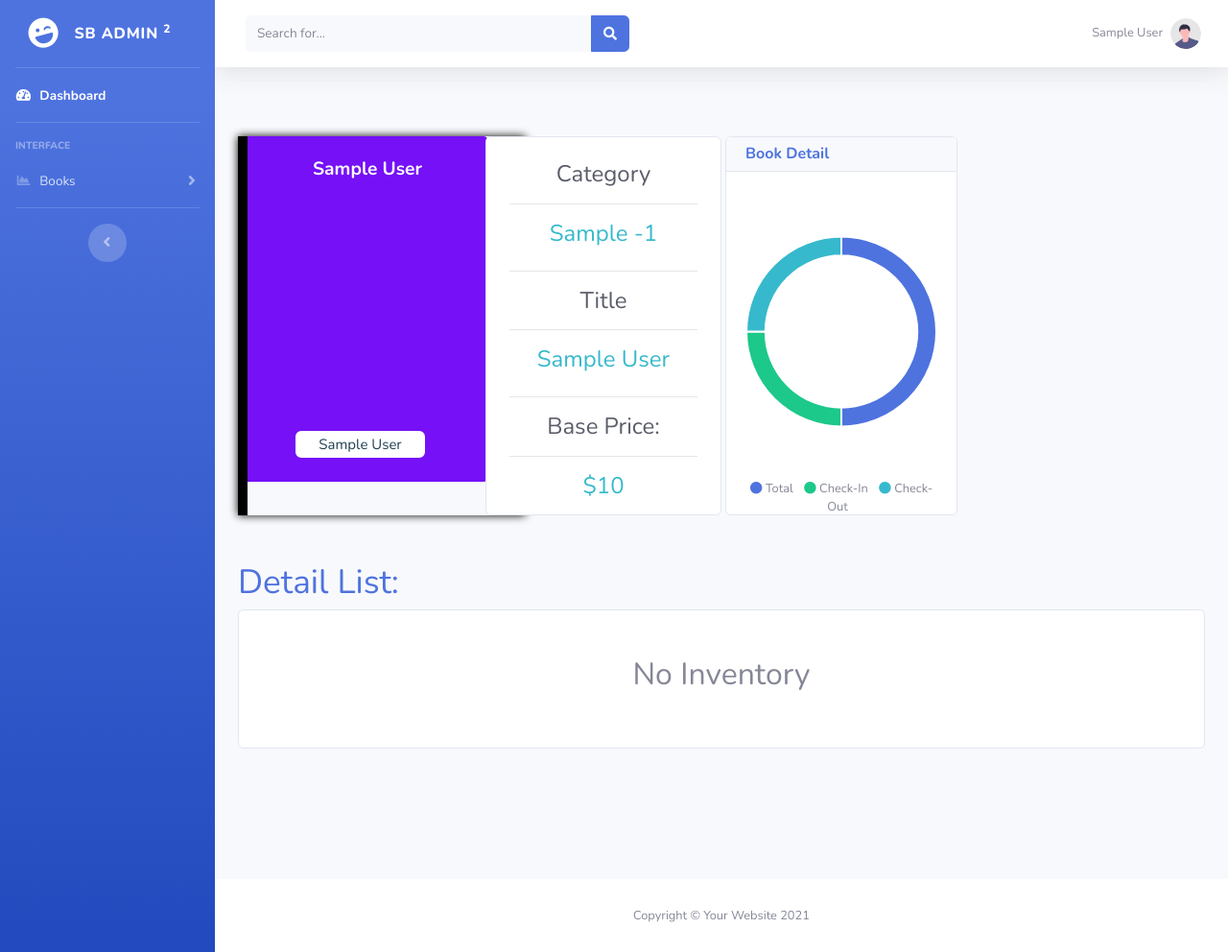
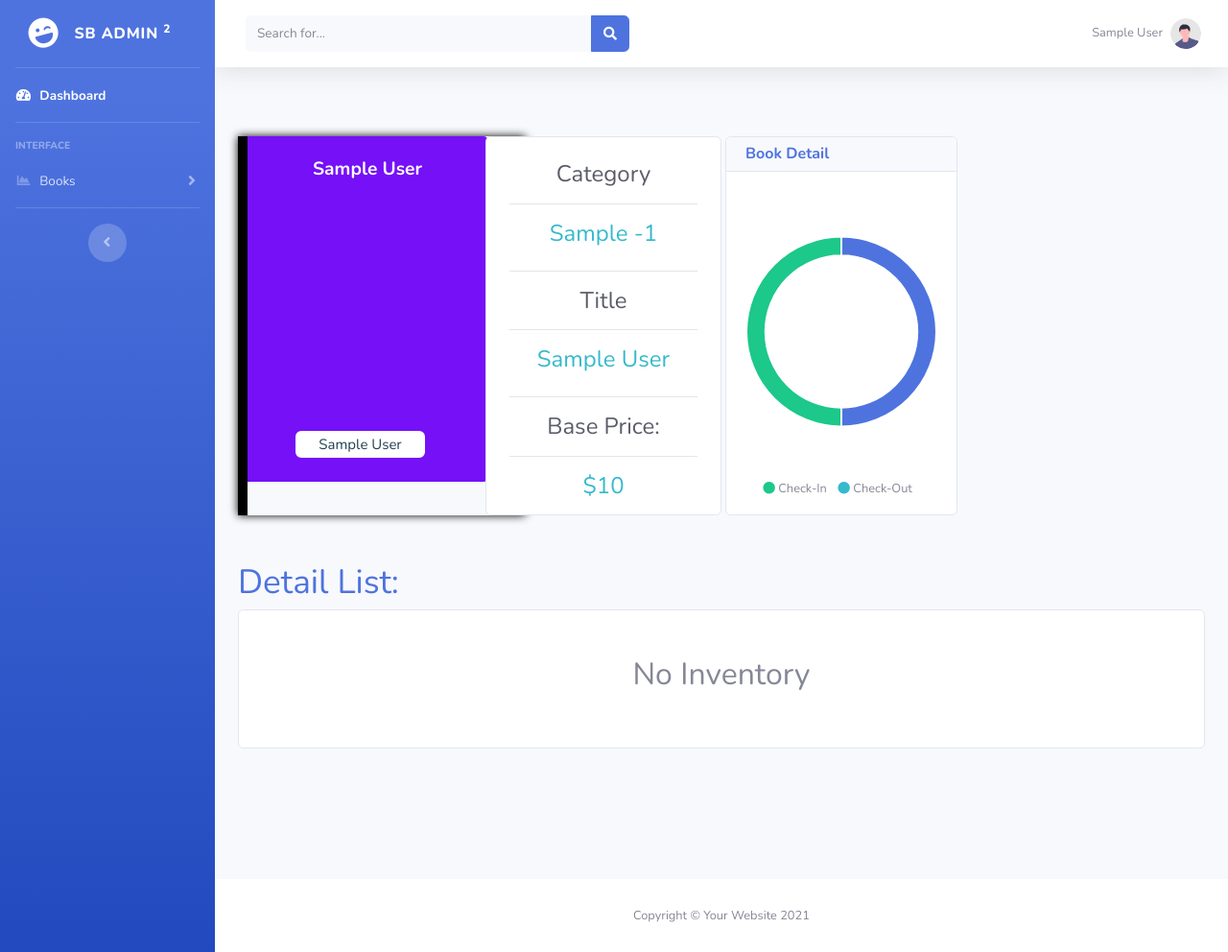
Before and after one commit to immortal-zeus/scaledesk_repo, a Django app: page /bookdetail?bookid=1 in a window 1280 px wide. Shown: the whole page at 96% size. Run offline with Django 3.2, Linux system fonts and the light colour scheme; a user stored in the database is signed in; tables that the repository leaves empty hold one stand-in row (values such as "Sample post"); some libraries are stand-ins or nearby versions.

Commit message:
Updated pie-chart

```diff
--- a/scale/suser/static/suser/js/demo/chart-pie-demo.js
+++ b/scale/suser/static/suser/js/demo/chart-pie-demo.js
@@ -11,9 +11,9 @@
 var myPieChart = new Chart(ctx, {
   type: 'doughnut',
   data: {
-    labels: ["Total", "Check-In", "Check-Out"],
+    labels: ["Check-In", "Check-Out"],
     datasets: [{
-      data: [numberIssued+checkIn, checkIn, numberIssued],
+      data: [checkIn, numberIssued],
       backgroundColor: ['#4e73df', '#1cc88a', '#36b9cc'],
       hoverBackgroundColor: ['#2e59d9', '#17a673', '#2c9faf'],
       hoverBorderColor: "rgba(234, 236, 244, 1)",
--- a/scale/suser/templates/suser/bookdetail.html
+++ b/scale/suser/templates/suser/bookdetail.html
@@ -58,10 +58,7 @@
                         <canvas id="myPieChart"></canvas>
                     </div>
                     <div class="mt-4 text-center small">
-                        <span class="mr-2">
-                            <i class="fas fa-circle text-primary"></i> Total
-                        </span>
-                        <span class="mr-2">
+                       <span class="mr-2">
                             <i class="fas fa-circle text-success"></i> Check-In
                         </span>
                         <span class="mr-2">
```
